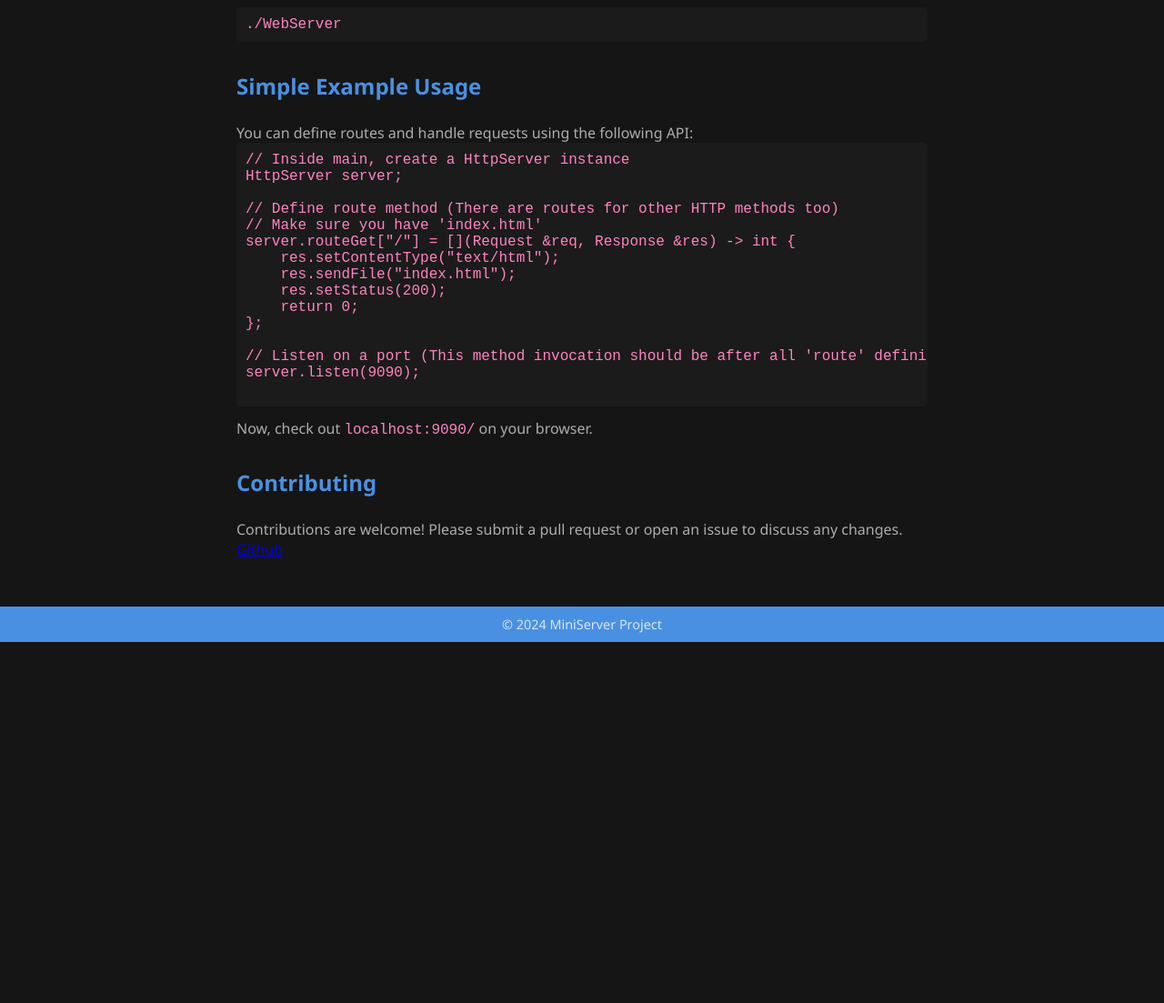
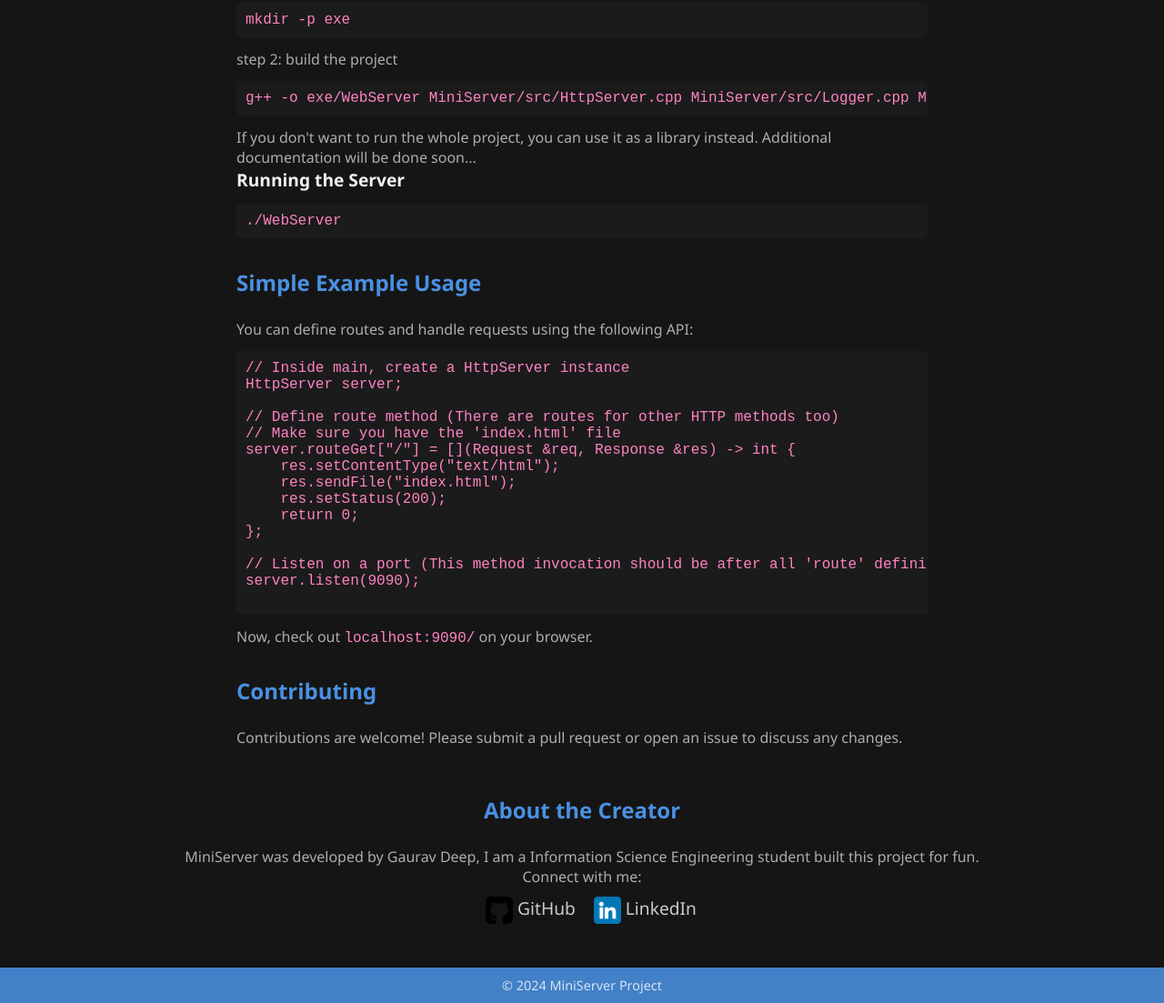
Before and after one commit to GAURAV-DEEP01/MiniServer, a plain HTML site: page public/index.html in a window 1280 px wide. Shown: the part 1205-2308 px from the top of the page at 91% size. Before the commit the page ends 1911 px from the top, so only its background shows below. Drawn offline with Linux system fonts and the light colour scheme; no server answers.

```diff
--- a/public/index.html
+++ b/public/index.html
@@ -71,6 +71,15 @@ cd Mini-Server
                 This builds the project and outputs <code>Webserver.exe</code> inside
                 an <code>exe</code> folder in your project directory.
             </p>
+            <p><br>
+            If you dont have Make build tool use this<br>
+            step 1: create a directory exe
+            <pre><code>mkdir -p exe</code></pre>
+            </p>
+            </p>
+            <p>step 2: build the project
+            <pre><code>g++ -o exe/WebServer MiniServer/src/HttpServer.cpp MiniServer/src/Logger.cpp MiniServer/src/RequestHandler.cpp MiniServer/src/HttpRequest.cpp MiniServer/src/HttpResponse.cpp -lws2_32 server.cpp -IMiniServer/include</code></pre>
+            </p>
             <p>
                 If you don't want to run the whole project, you can use it as a
                 library instead. Additional documentation will be done soon...
@@ -89,7 +98,7 @@ cd Mini-Server
 HttpServer server;
 
 // Define route method (There are routes for other HTTP methods too)
-// Make sure you have 'index.html'
+// Make sure you have the 'index.html' file
 server.routeGet["/"] = [](Request &req, Response &res) -> int {
     res.setContentType("text/html");
     res.sendFile("index.html");
@@ -108,9 +117,27 @@ server.listen(9090);
                 Contributions are welcome! Please submit a pull request or open an
                 issue to discuss any changes.
             </p>
-            <a href="https://github.com/GAURAV-DEEP01" target="_blank">Github</a>
         </section>
     </main>
+    <section id="creator">
+        <h2>About the Creator</h2>
+        <p>
+            MiniServer was developed by Gaurav Deep, I am a Information Science Engineering student built this project for fun.
+         </p>
+        <p>Connect with me:</p>
+        <ul class="social-links">
+            <li>
+                <a href="https://github.com/GAURAV-DEEP01" target="_blank">
+                    <img src="github-logo.png" alt="GitHub Logo" class="social-logo" />GitHub
+                </a>
+            </li>
+            <li>
+                <a href="https://www.linkedin.com/in/gaurav-deep01" target="_blank">
+                    <img src="linkedin-logo.png" alt="LinkedIn Logo" class="social-logo" />LinkedIn
+                </a>
+            </li>
+        </ul>
+    </section>
 
     <footer>
         <p>© 2024 MiniServer Project</p>
--- a/public/style.css
+++ b/public/style.css
@@ -16,7 +16,8 @@ body {
 header {
     background-color: #4a91e2df;
     color: #151515;
-    padding: 20px;
+    padding: 10px;
+    width: 100%;
     text-align: center;
     box-shadow: 0 2px 5px rgba(0, 0, 0, 0.1);
     position: relative;
@@ -78,7 +79,7 @@ pre {
     padding: 10px;
     border-radius: 5px;
     overflow-x: auto;
-    margin-bottom: 1em;
+    margin: 1em 0em;
     scrollbar-color: black;
 }
 
@@ -103,7 +104,7 @@ code {
 }
 
 footer {
-    background-color: #4a90e2;
+    background-color:  #4a91e2df;
     color: #ffffffc6;
     text-align: center;
     padding: 10px;
@@ -125,3 +126,42 @@ footer {
     border-radius: 12px;
     border: solid rgba(0, 0, 0, 0.215);
 }
+
+#creator {
+    margin-bottom: 2em;
+    text-align: center;
+}
+
+.social-links {
+    list-style-type: none;
+    display: flex;
+    justify-content: center;
+    gap: 20px;
+    margin-top: 10px;
+}
+
+.social-links li {
+    display: inline-block;
+}
+
+.social-logo {
+    width: 30px;
+    height: 30px;
+    vertical-align: middle;
+    margin-right: 5px;
+    transition: transform 0.2s ease-in-out;
+}
+
+.social-logo:hover {
+    transform: scale(1.1);
+}
+
+.social-links a {
+    color: #ffffffc6;
+    text-decoration: none;
+    font-size: 1.2em;
+}
+
+.social-links a:hover {
+    color: #4a90e2;
+}
```
Also changed, not shown: Documentation/images/browser.png (added), Documentation/images/logs.png (added), public/linkedin-logo.png (added), 9 other files.
